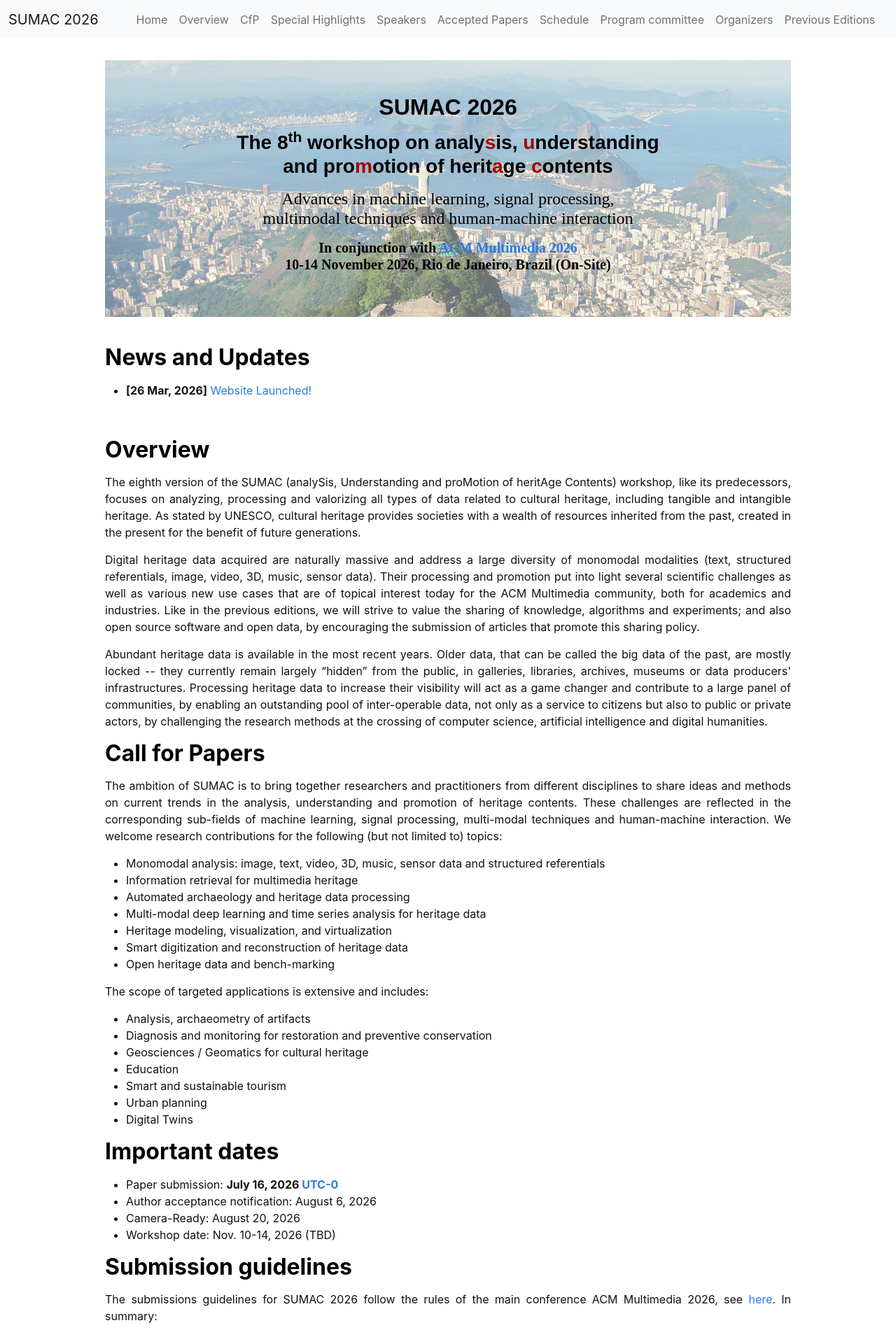
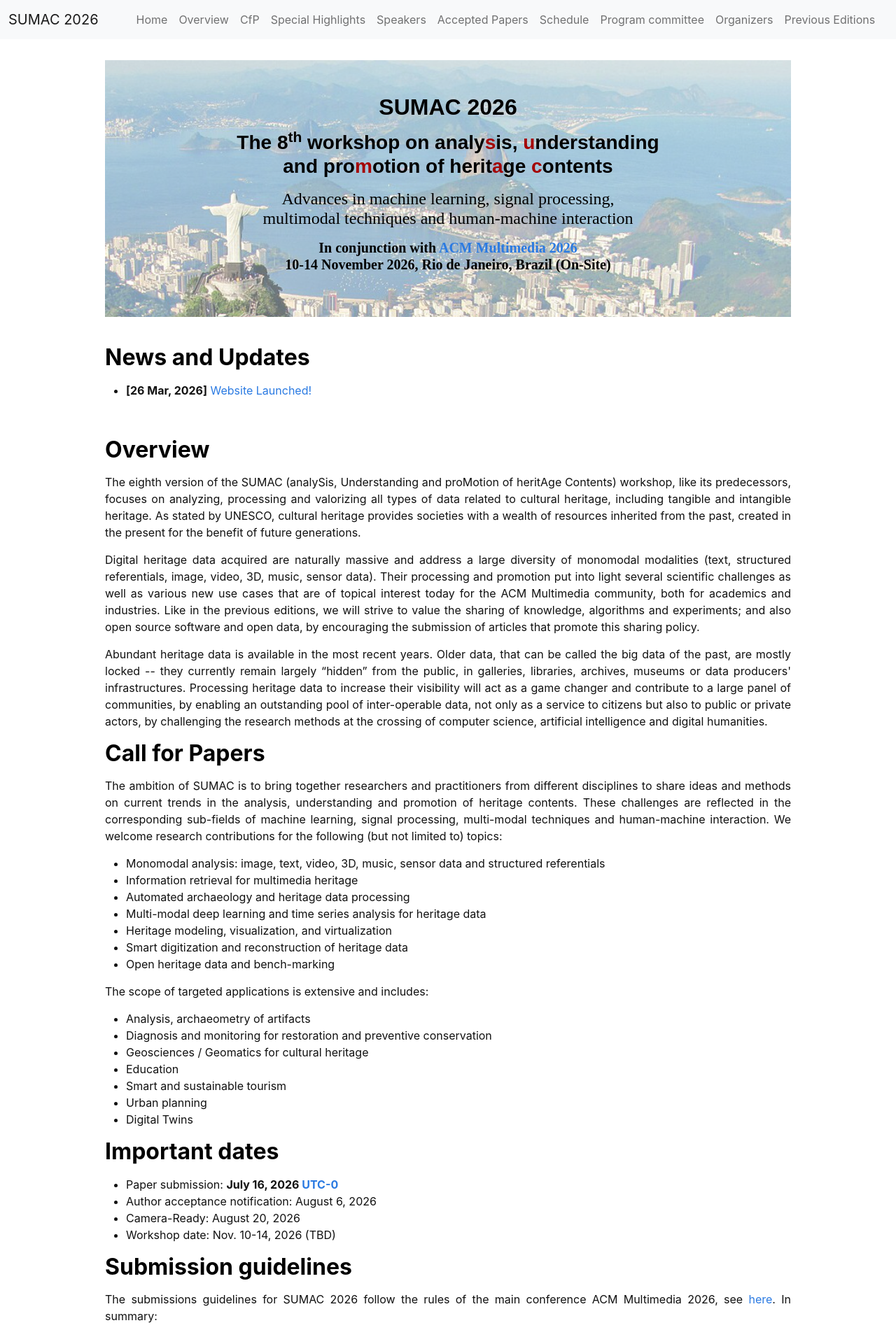
Before and after one commit to sumac-workshops/2026, a Jekyll site: the page built from index.md, in a window 1280 px wide. Shown: the top 1911 px of the page at 70% size. Built offline with Jekyll 4.4.1, drawn with Linux system fonts in a browser that asks for light colours; nearby versions of some CDN libraries.

Commit message:
Update index.md

```diff
--- a/index.md
+++ b/index.md
@@ -7,7 +7,7 @@
 # <h3 class="blackpar_title">(Models, Training and Inference)</h3>
 layout: home
 ---
-<div style="font-family: 'Source Sans', sans-serif; background: linear-gradient(rgba(255, 255, 255, 0.4), rgba(255, 255, 255, 0.4)), url('images/Brazil.jpg') no-repeat; background-size: cover; user-select: none;">
+<div style="font-family: 'Source Sans', sans-serif; background: linear-gradient(rgba(255, 255, 255, 0.4), rgba(255, 255, 255, 0.4)), url('images/Brazil-2.jpg') no-repeat; background-size: cover; user-select: none;">
 	<center>
 		<br><br>
 		<h2 class="blackpar_title">SUMAC 2026</h2>
```
